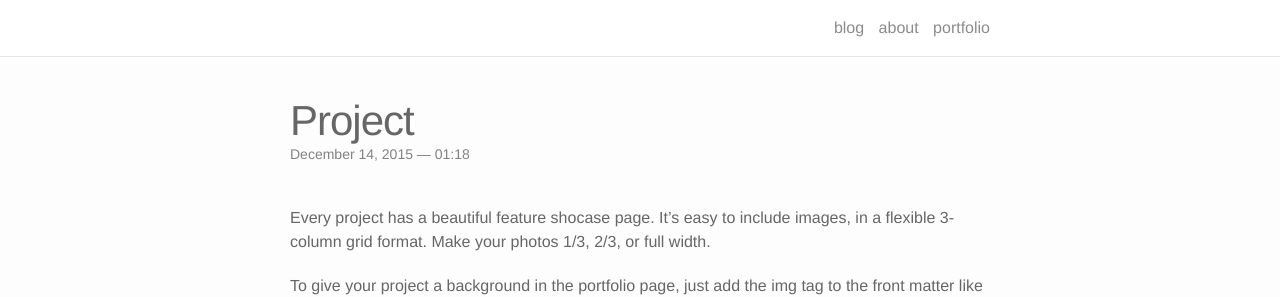
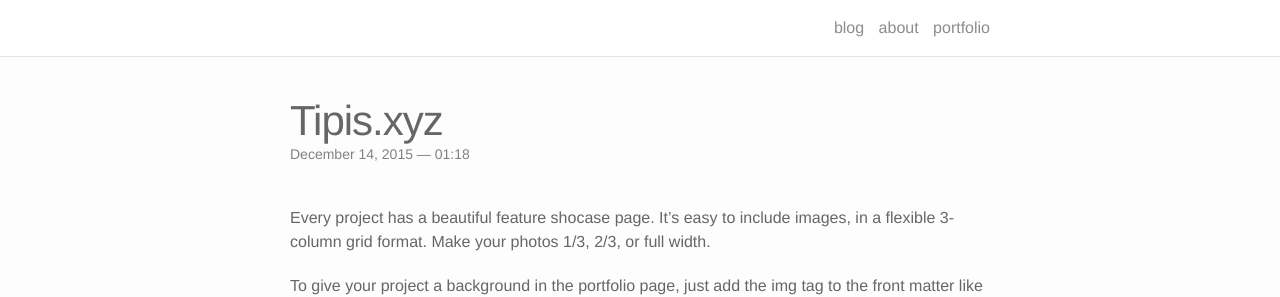
Before and after one commit to sitecoxyz/siteco.xyz, a Jekyll site: the page built from _portfolio/1_tipis.xyz.markdown, in a window 1280 px wide and 900 px high. Shown: the top 297 px of the window. Built offline with Jekyll 4.4.1, drawn with Linux system fonts in a browser that asks for light colours; nearby versions of some CDN libraries.

Commit message:
some actual text

```diff
--- a/_portfolio/1_project.markdown
+++ b/_portfolio/1_tipis.xyz.markdown
@@ -1,7 +1,7 @@
 ---
 layout: post
-title: Project
-description: a project with a background image
+title: Tipis.xyz
+description: Tipi info website
 img: /img/3.png
 ---
 
--- a/_portfolio/2_project.markdown
+++ b/_portfolio/2_chiles.xyz.markdown
@@ -1,7 +1,7 @@
 ---
 layout: post
-title: Project
-description: a project with a background image
+title: Chiles.xyz
+description: Chile pepper info site
 img: /img/2.png
 ---
 
--- a/_portfolio/5_project.markdown
+++ b/_portfolio/5_copters.xyz.markdown
@@ -1,7 +1,7 @@
 ---
 layout: post
-title: Project
-description: a project with a background image
+title: copters.xyz
+description: Parked quadcopter/hellicopter website.  For Sale.
 img: /img/1.png
 ---
 
```
